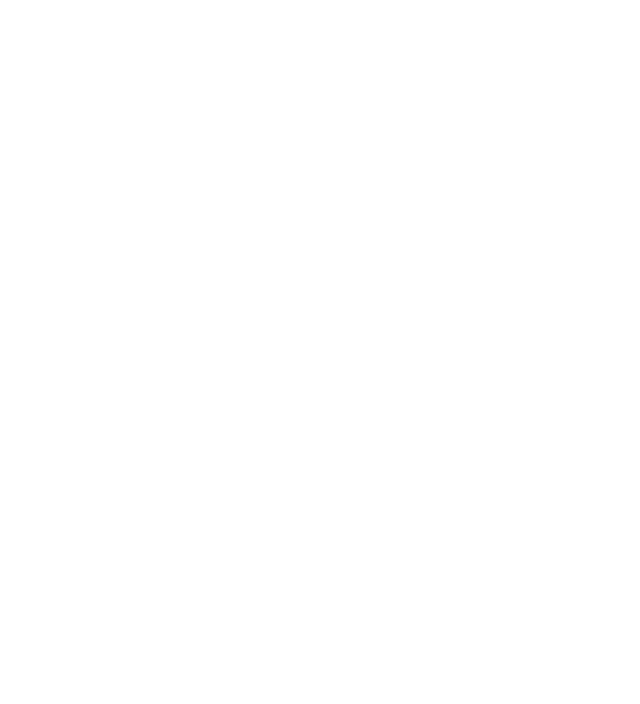
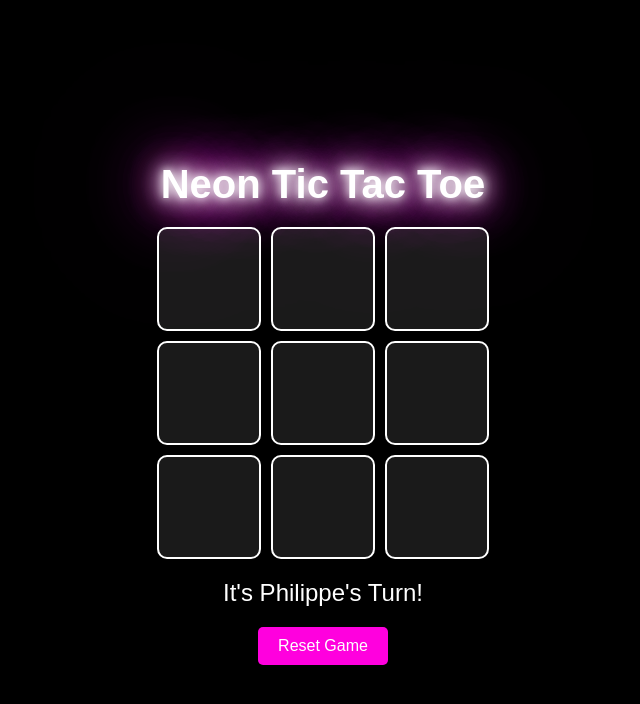
Before and after one commit to Khazeral/odin-project-tic-tac-toe, a plain HTML site: page index.html in a window 1280 px wide. Shown: the whole page, without its empty margins (317-957 px from the left). Drawn offline with Linux system fonts and the light colour scheme.

Commit message:
feat : add game functions, reset game and check winning conditions

```diff
--- a/index.html
+++ b/index.html
@@ -9,5 +9,23 @@
 </head>
 <body>
 
+        <div class="game-container">
+            <h1>Neon Tic Tac Toe</h1>
+            <div class="board" id="board">
+                <div data-cell="1" class="cell" data-cell></div>
+                <div data-cell="2" class="cell" data-cell></div>
+                <div data-cell="3" class="cell" data-cell></div>
+                <div data-cell="4" class="cell" data-cell></div>
+                <div data-cell="5" class="cell" data-cell></div>
+                <div data-cell="6" class="cell" data-cell></div>
+                <div data-cell="7" class="cell" data-cell></div>
+                <div data-cell="8" class="cell" data-cell></div>
+                <div data-cell="9" class="cell" data-cell></div>
+            </div>
+            <div id="status"></div>
+            <button id="reset">Reset Game</button>
+        </div>
+
+    </div>
 </body>
 </html>
--- a/script.js
+++ b/script.js
@@ -0,0 +1,127 @@
+const messageBoard = document.querySelector("#status");
+const cells = document.querySelectorAll('[data-cell]');
+const resetButton = document.querySelector("#reset");
+
+const cell = (id) => {
+    let value = "";
+    let index = id;
+
+    const markCase = (symbol) => {
+        if (value === "") {
+            value = symbol;
+        }
+    };
+
+    const getValue = () => value;
+
+    const reset = () => {
+        value = "";
+    };
+
+    return { index, markCase, getValue, reset };
+};
+
+const GameBoard = () => {
+    let board = [];
+
+    const createGameBoard = () => {
+        board = [];
+        for (let i = 1; i <= 9; i++) {
+            board.push(cell(i));
+        }
+    };
+
+    const addMark = (spot, symbol) => {
+        const spotNumber = parseInt(spot, 10);
+        const cellToMark = board.find((cell) => cell.index === spotNumber);
+
+        if (cellToMark && cellToMark.getValue() === "") {
+            cellToMark.markCase(symbol);
+            return true;
+        }
+        return false;
+    };
+
+    const resetBoard = () => {
+        board.forEach(cell => cell.reset());
+    };
+
+    const getBoard = () => board;
+
+    return { board, createGameBoard, addMark, getBoard, resetBoard };
+};
+
+const createPlayer = (playerName, playerSymbol) => {
+    return { name: playerName, symbol: playerSymbol };
+};
+
+const gameController = (function () {
+    const player1 = createPlayer("Philippe", "X");
+    const player2 = createPlayer("Marcel", "O");
+    const gameBoard = GameBoard();
+    gameBoard.createGameBoard();
+
+    let turns = 0;
+    let currentPlayer = player1;
+    let isWinnerDetermined = false;
+
+    const playGame = function () {
+        messageBoard.textContent = `It's ${currentPlayer.name}'s Turn!`;
+
+        cells.forEach((cell) => cell.addEventListener("click", function place(event) {
+            let spotChosen = event.target.dataset.cell;
+
+            if (isWinnerDetermined) return;
+
+            if (gameBoard.addMark(spotChosen, currentPlayer.symbol)) {
+                event.target.textContent = currentPlayer.symbol;
+
+                turns++;
+
+                if (checkWinner(currentPlayer, gameBoard.getBoard())) {
+                    messageBoard.textContent = `Congratulations, ${currentPlayer.name} has won!`;
+                    isWinnerDetermined = true;
+                    return;
+                }
+
+                if (turns === 9) {
+                    messageBoard.textContent = `Game has tied!`;
+                    return;
+                }
+
+                currentPlayer = (currentPlayer === player1) ? player2 : player1;
+                messageBoard.textContent = `It's ${currentPlayer.name}'s Turn!`;
+            }
+        }));
+    };
+
+    const resetGame = function () {
+        gameBoard.resetBoard();
+        turns = 0;
+        currentPlayer = player1;
+        isWinnerDetermined = false;
+        messageBoard.textContent = `It's ${currentPlayer.name}'s Turn!`;
+        cells.forEach(cell => cell.textContent = "");
+    };
+
+    const checkWinner = (player, board) => {
+        const winningConditions = [
+            [1, 5, 9], [1, 4, 7], [3, 6, 9], [4, 5, 6],
+            [3, 5, 7], [1, 2, 3], [7, 8, 9], [2, 5, 8]
+        ];
+
+        const playerMarks = board
+            .filter((cell) => cell.getValue() === player.symbol)
+            .map((cell) => cell.index);
+
+        return winningConditions.some((condition) =>
+            condition.every(index => playerMarks.includes(index))
+        );
+    };
+
+    resetButton.addEventListener("click", resetGame);
+
+    return { playGame, resetGame };
+})();
+
+gameController.playGame();
--- a/style.css
+++ b/style.css
@@ -0,0 +1,88 @@
+body {
+    background-color: #000;
+    display: flex;
+    justify-content: center;
+    align-items: center;
+    height: 100vh;
+    margin: 0;
+    font-family: Arial, sans-serif;
+}
+
+.game-container {
+    text-align: center;
+}
+
+h1 {
+    color: #fff;
+    font-size: 2.5em;
+    margin-bottom: 20px;
+    text-shadow: 0 0 10px #fff, 0 0 20px #fff, 0 0 30px #fff, 0 0 40px #ff00de, 0 0 70px #ff00de, 0 0 80px #ff00de, 0 0 100px #ff00de, 0 0 150px #ff00de;
+}
+
+.board {
+    display: grid;
+    grid-template-columns: repeat(3, 1fr);
+    gap: 10px;
+    margin-bottom: 20px;
+}
+
+.cell {
+    width: 100px;
+    height: 100px;
+    background-color: rgba(255, 255, 255, 0.1);
+    border: 2px solid #fff;
+    border-radius: 10px;
+    display: flex;
+    justify-content: center;
+    align-items: center;
+    font-size: 3em;
+    cursor: pointer;
+    transition: all 0.3s ease;
+    color: #fff;
+}
+
+.cell:hover {
+    background-color: rgba(255, 255, 255, 0.2);
+    box-shadow: 0 0 10px #fff, 0 0 20px #fff, 0 0 30px #fff, 0 0 40px #00ffff, 0 0 70px #00ffff, 0 0 80px #00ffff, 0 0 100px #00ffff;
+}
+
+.x {
+    color: #ff00de;
+    text-shadow: 0 0 10px #ff00de, 0 0 20px #ff00de, 0 0 30px #ff00de, 0 0 40px #ff00de;
+}
+
+.o {
+    color: #00ffff;
+    text-shadow: 0 0 10px #00ffff, 0 0 20px #00ffff, 0 0 30px #00ffff, 0 0 40px #00ffff;
+}
+
+#status {
+    color: #fff;
+    font-size: 1.5em;
+    margin-bottom: 20px;
+}
+
+#reset {
+    background-color: #ff00de;
+    color: #fff;
+    border: none;
+    padding: 10px 20px;
+    font-size: 1em;
+    cursor: pointer;
+    border-radius: 5px;
+    transition: all 0.3s ease;
+}
+
+#reset:hover {
+    background-color: #00ffff;
+    box-shadow: 0 0 10px #00ffff, 0 0 20px #00ffff, 0 0 30px #00ffff, 0 0 40px #00ffff;
+}
+
+@keyframes fadeIn {
+    from { opacity: 0; transform: scale(0.5); }
+    to { opacity: 1; transform: scale(1); }
+}
+
+.fade-in {
+    animation: fadeIn 0.5s ease-out;
+}
```
